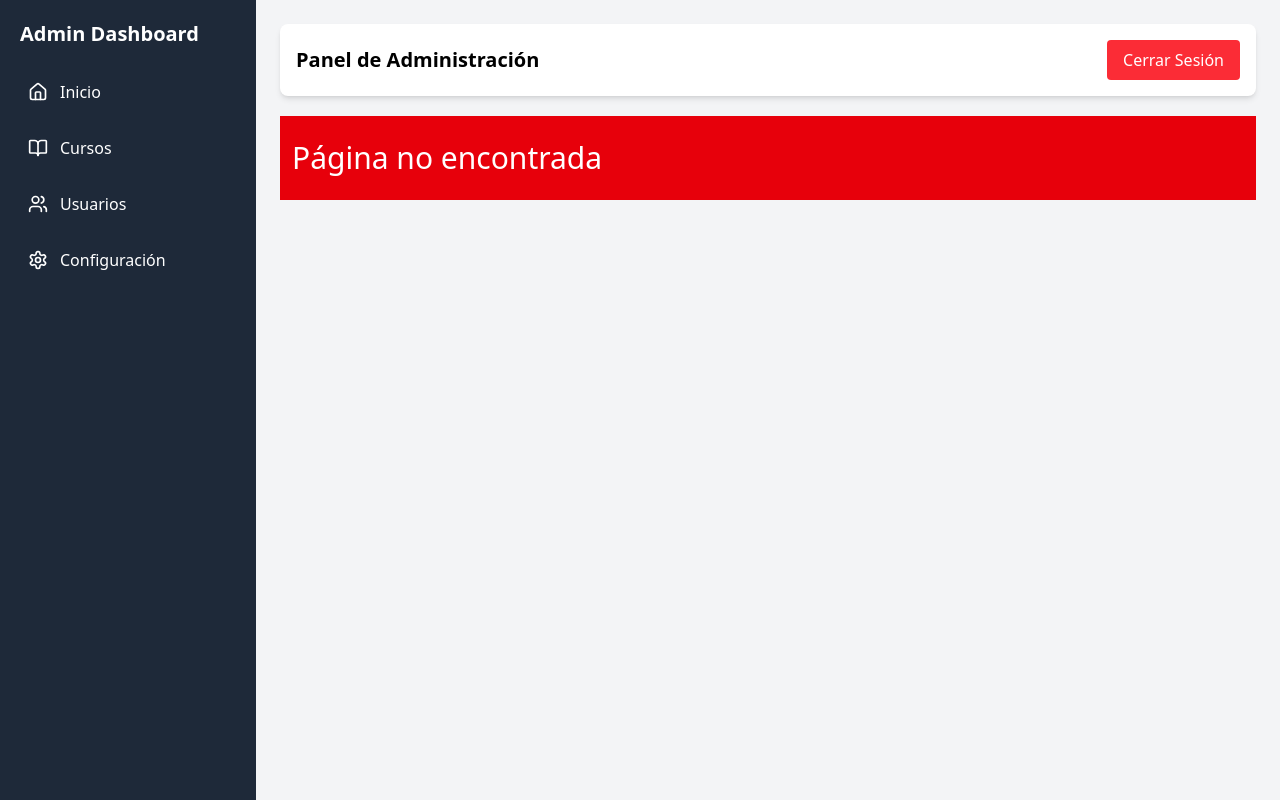
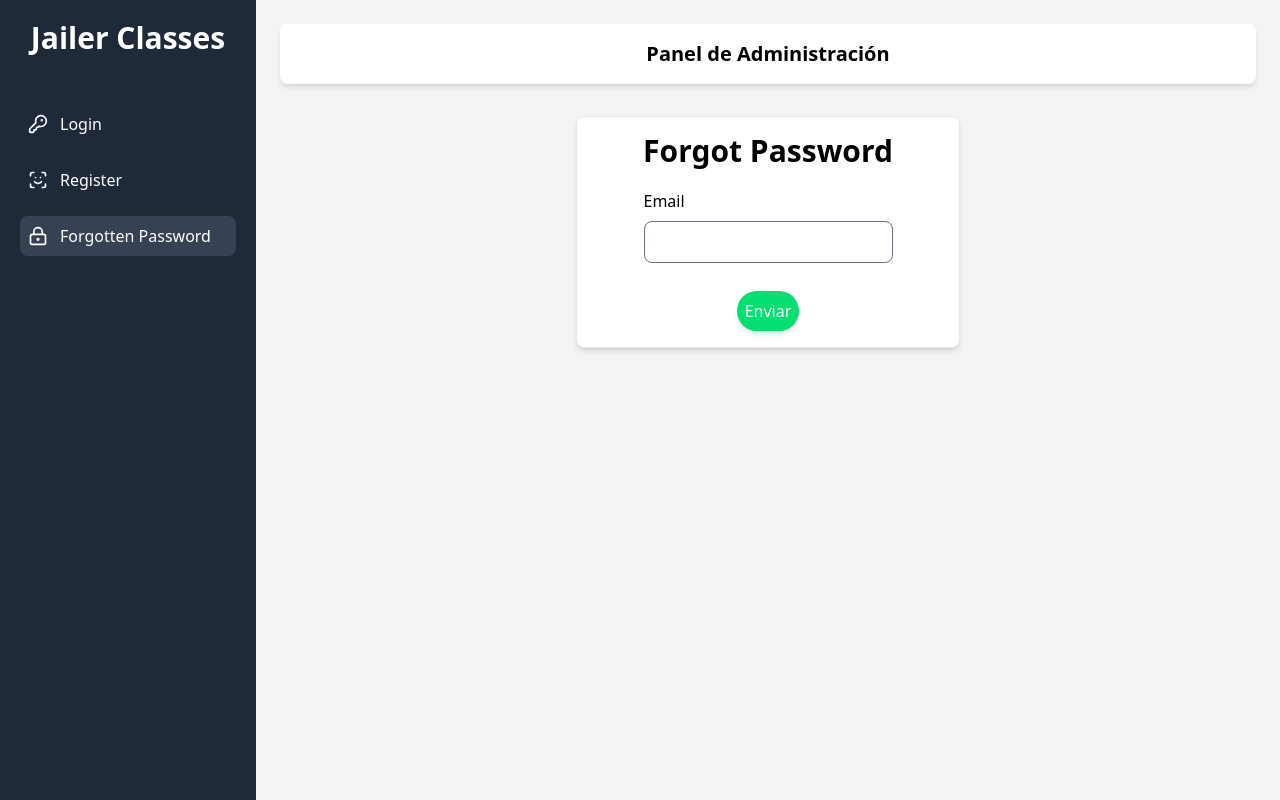
Before and after one commit to farboledafalla/app_jailer, a React (Vite) app: page /forgot-password in a window 1280 px wide. Built offline with nearby package versions, Linux system fonts and the light colour scheme.

Commit message:
Se crea Page ForgotPassword

```diff
--- a/src/Components/Header/HeaderAuth.jsx
+++ b/src/Components/Header/HeaderAuth.jsx
@@ -1,6 +1,6 @@
 export const HeaderAuth = () => {
    return (
-      <header className='bg-white shadow-md p-4 flex items-center justify-center'>
+      <header className='bg-white shadow-md p-4 flex items-center justify-center rounded-lg'>
          <h1 className='text-xl font-semibold'>Panel de Administración</h1>
       </header>
    );
--- a/src/Components/Sidebar/SidebarAuth.jsx
+++ b/src/Components/Sidebar/SidebarAuth.jsx
@@ -34,7 +34,7 @@ export const SidebarAuth = () => {
                </li>
                <li className='mb-4'>
                   <NavLink
-                     to='/forgotten'
+                     to='/forgot-password'
                      className={({ isActive }) =>
                         `${normalStyle} ${isActive ? activeStyle : undefined}`
                      }
--- /dev/null
+++ b/src/Pages/Auth/ForgotPassword.jsx
@@ -0,0 +1,41 @@
+import { LayoutAuth } from '../../Components/Layout/LayoutAuth';
+
+export const ForgotPassword_ = () => {
+   return (
+      <LayoutAuth>
+         <div className='bg-white my-8 p-4 rounded-lg shadow-md border border-gray-200 hover:shadow-lg transition w-96'>
+            <div className='flex flex-col justify-center items-center'>
+               <h1 className='text-3xl font-extrabold mb-5'>Forgot Password</h1>
+               <form onSubmit=''>
+                  <div>
+                     <label className='flex flex-col'>
+                        Email
+                        <input
+                           type='text'
+                           id='username'
+                           // value={username}
+                           // onChange={(e) => setUsername(e.target.value)}
+                           required
+                           autoComplete='username'
+                           // ref={usernameRef}
+                           className='border border-gray-500 p-2 mt-2 mb-3 rounded-lg focus:outline-none focus:border-indigo-500'
+                        />
+                     </label>
+                  </div>
+                  <div className='flex justify-center items-center mt-4'>
+                     <button
+                        type='submit'
+                        className='bg-green-400 p-2 rounded-full text-white shadow-md hover:bg-green-600'
+                     >
+                        Enviar
+                     </button>
+                  </div>
+               </form>
+               {/* <div className='mt-6 text-center text-blue-500 underline underline-offset-2'>
+                  <NavLink to='/register'>Registrarme</NavLink>
+               </div> */}
+            </div>
+         </div>
+      </LayoutAuth>
+   );
+};
--- a/src/Routes/routes.jsx
+++ b/src/Routes/routes.jsx
@@ -7,6 +7,7 @@ import { Settings_ } from '../Pages/Settings';
 import { NotFound_ } from '../Pages/NotFound';
 import { Login_ } from '../Pages/Auth/Login';
 import { Register_ } from '../Pages/Auth/Register';
+import { ForgotPassword_ } from '../Pages/Auth/ForgotPassword';
 
 export const AppRoutes = () => {
    let routes = useRoutes([
@@ -21,6 +22,10 @@ export const AppRoutes = () => {
       {
          path: '/register',
          element: <Register_ />,
+      },
+      {
+         path: '/forgot-password',
+         element: <ForgotPassword_ />,
       },
       {
          path: '/courses',
```
